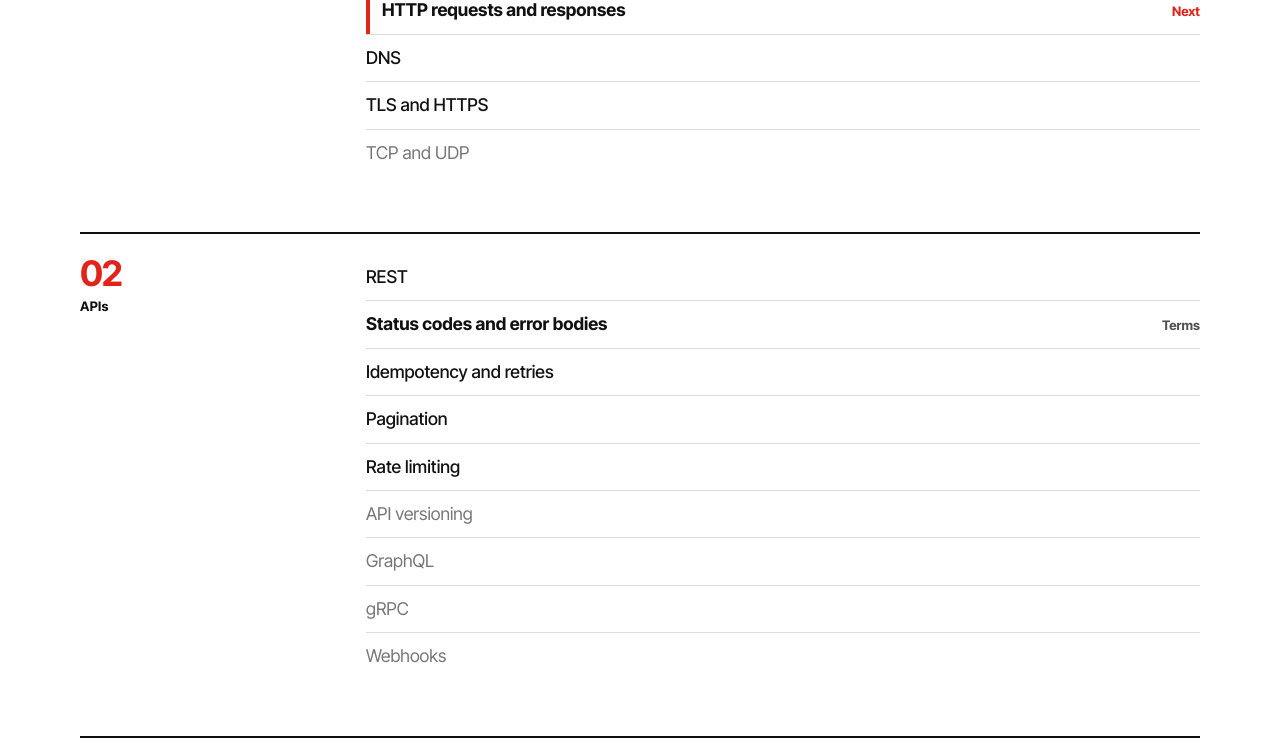
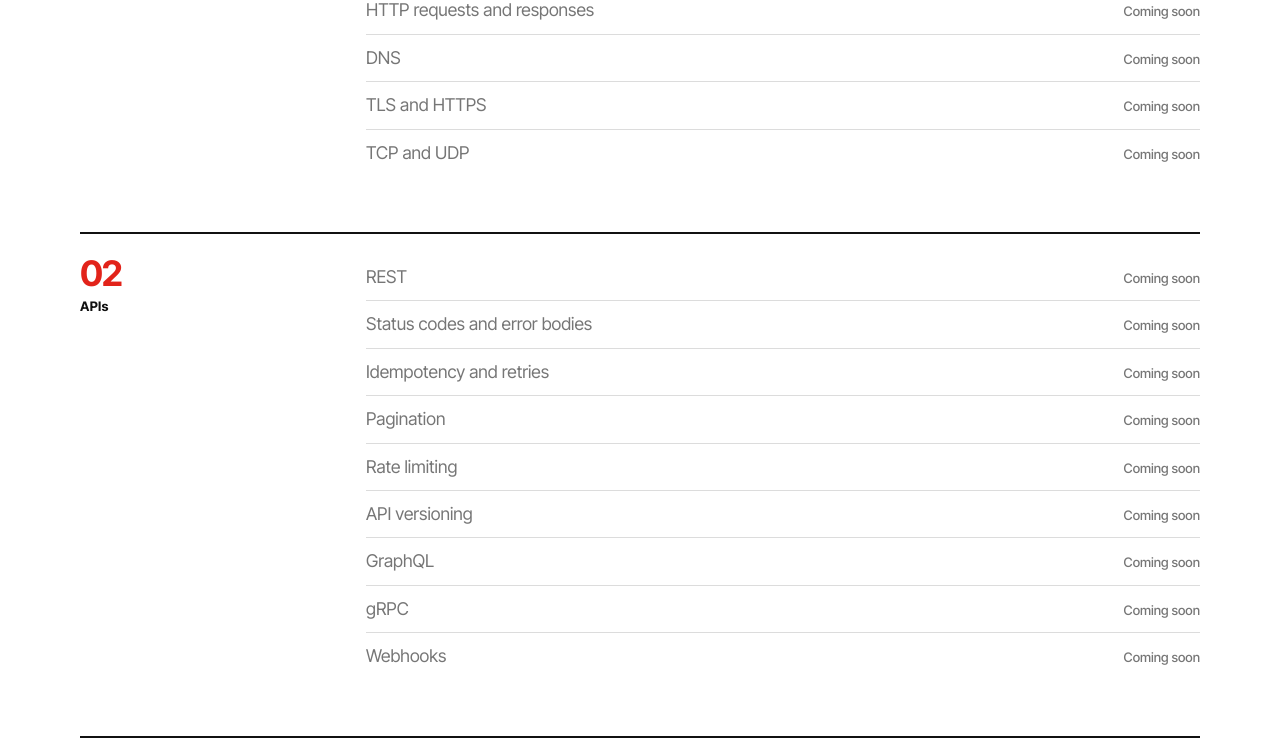
Before and after one commit to agsyafiq55/artifact-garden, an Astro site: page /artifact-garden/materials/backend in a window 1280 px wide. Shown: the part 501-1256 px from the top of the page. Built offline with nearby package versions, Linux system fonts and the light colour scheme; Astro itself is replaced by a stand-in of ours.

Commit message:
fix: roadmap shows only artifacts, with other subjects marked Coming soon
Subjects with an artifact link to it. Every other subject is dimmed and
labelled Coming soon. Remove the Next marker and the links to term
pages; terms are reached through the glossary.

Co-Authored-By: Claude Opus 5.5 <noreply@anthropic.com>

```diff
--- a/src/pages/materials/[slug].astro
+++ b/src/pages/materials/[slug].astro
@@ -1,7 +1,7 @@
 ---
 import Base from '../../layouts/Base.astro';
 import Crumbs from '../../components/Crumbs.astro';
-import { getTracks, nodeStatus, nextNodes, trackProgress, type Track } from '../../lib/tracks';
+import { getTracks, trackProgress, type Track } from '../../lib/tracks';
 import { withBase } from '../../lib/url';
 
 export async function getStaticPaths() {
@@ -11,11 +11,7 @@ export async function getStaticPaths() {
 
 const { track } = Astro.props as { track: Track };
 const { title, summary, sections } = track.data;
-const next = nextNodes(track, 1)[0];
 const { done, total } = trackProgress(track);
-const statusText = { 'has-artifact': 'Artifact', 'has-terms': 'Terms', 'not-started': '' } as const;
-const href = (n: (typeof sections)[number]['nodes'][number]) =>
-  n.artifacts[0] ? withBase(`/a/${n.artifacts[0].id}`) : n.terms[0] ? withBase(`/terms/${n.terms[0].id}`) : null;
 ---
 <Base title={`${title} roadmap`} description={summary}>
   <header class="page-head">
@@ -30,15 +26,13 @@ const href = (n: (typeof sections)[number]['nodes'][number]) =>
       <h2 class="row__label"><span class="num">{String(i + 1).padStart(2, '0')}</span>{s.title}</h2>
       <ol class="row__body nodes">
         {s.nodes.map((n) => {
-          const status = nodeStatus(n);
-          const link = href(n);
+          const artifact = n.artifacts[0];
           return (
-            <li
-              id={n.id}
-              class:list={['node', n.level, status, { next: next?.id === n.id }]}
-            >
-              {link ? <a class="node__title" href={link}>{n.title}</a> : <span class="node__title">{n.title}</span>}
-              <span class="node__status">{next?.id === n.id ? 'Next' : statusText[status]}</span>
+            <li id={n.id} class:list={['node', { soon: !artifact }]}>
+              {artifact
+                ? <a class="node__title" href={withBase(`/a/${artifact.id}`)}>{n.title}</a>
+                : <span class="node__title">{n.title}</span>}
+              {!artifact && <span class="node__status">Coming soon</span>}
             </li>
           );
         })}
@@ -58,13 +52,9 @@ const href = (n: (typeof sections)[number]['nodes'][number]) =>
   .nodes { list-style: none; margin: 0; padding: 0; }
   .node { display: flex; justify-content: space-between; align-items: baseline; gap: 16px; min-height: 44px; padding: 10px 0; scroll-margin-top: 80px; }
   .node + .node { border-top: 1px solid var(--line); }
-  .node__title { font-size: 1.1rem; font-weight: 500; }
-  a.node__title { font-weight: 700; }
-  .node__status { flex: none; font-size: 0.82rem; font-weight: 700; color: var(--muted); }
-  .node.extra .node__title { color: var(--faint); font-weight: 400; }
-  .node.has-artifact .node__status { color: var(--ink); }
-  .node.next { padding-left: 12px; border-left: 4px solid var(--accent); }
-  .node.next .node__status { color: var(--accent); }
+  .node__title { font-size: 1.1rem; font-weight: 700; }
+  .node__status { flex: none; font-size: 0.82rem; font-weight: 500; color: var(--faint); }
+  .node.soon .node__title { color: var(--faint); font-weight: 400; }
   .node:target { background: var(--surface); }
   .credit { margin-top: 64px; padding-top: 14px; border-top: 1px solid var(--line); color: var(--muted); font-size: 0.9rem; }
 </style>
```
